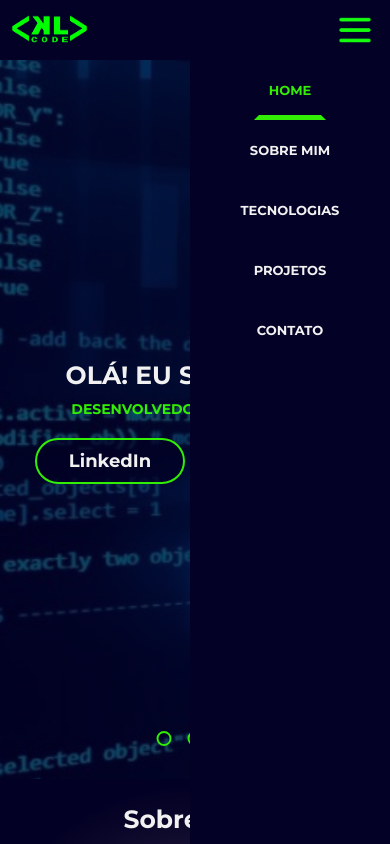
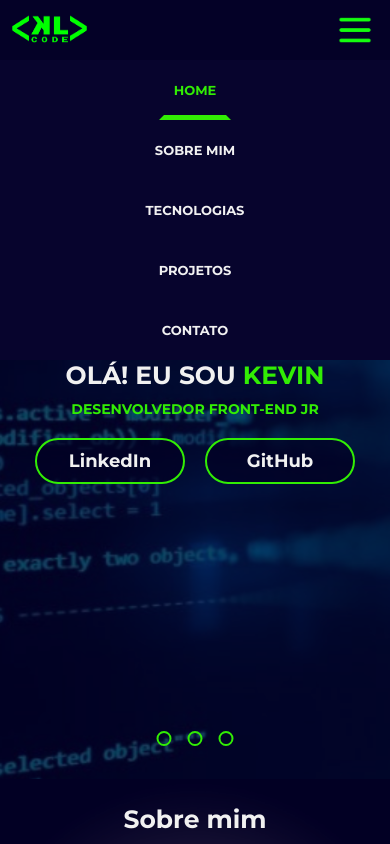
Before and after one commit to kevinup13/kevin-portifolio, a plain HTML site: page index.html in a window 390 px wide. Both pictures are taken after a click on the picture 355 px from the left and 30 px from the top of the page. Shown: the top 844 px of the page. Drawn offline with Linux system fonts and the light colour scheme.

Commit message:
modificao no width do menu

```diff
--- a/assets/templates/style.css
+++ b/assets/templates/style.css
@@ -669,11 +669,11 @@ footer .copy {
         right: 0;
         justify-content: left;
         flex-direction: column;
-        width: 200px;
-        height: 100vh;
+        width: 100%;
+        height: auto;
         transition: all ease .3s;
         z-index: 10;
-        background-color: rgb(4, 1, 39);
+        background-color: rgb(7, 4, 45);
     }
 
     .menu-opened ul {
@@ -687,7 +687,7 @@ footer .copy {
         margin-right: 5px;
         transition: .3s;
         height: 60px;
-        border: 5px solid rgb(4, 1, 39);
+        border: 5px solid rgb(7, 4, 45);
     }
 
 
```
